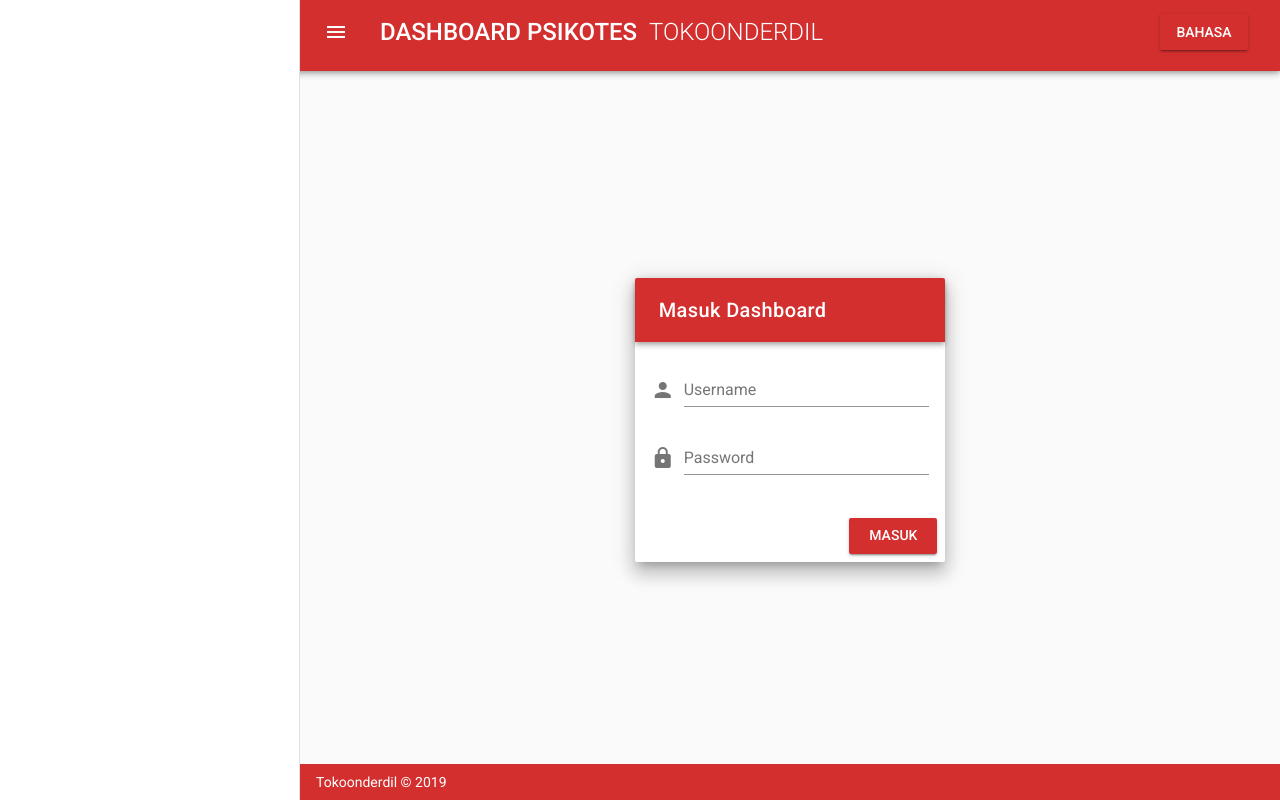
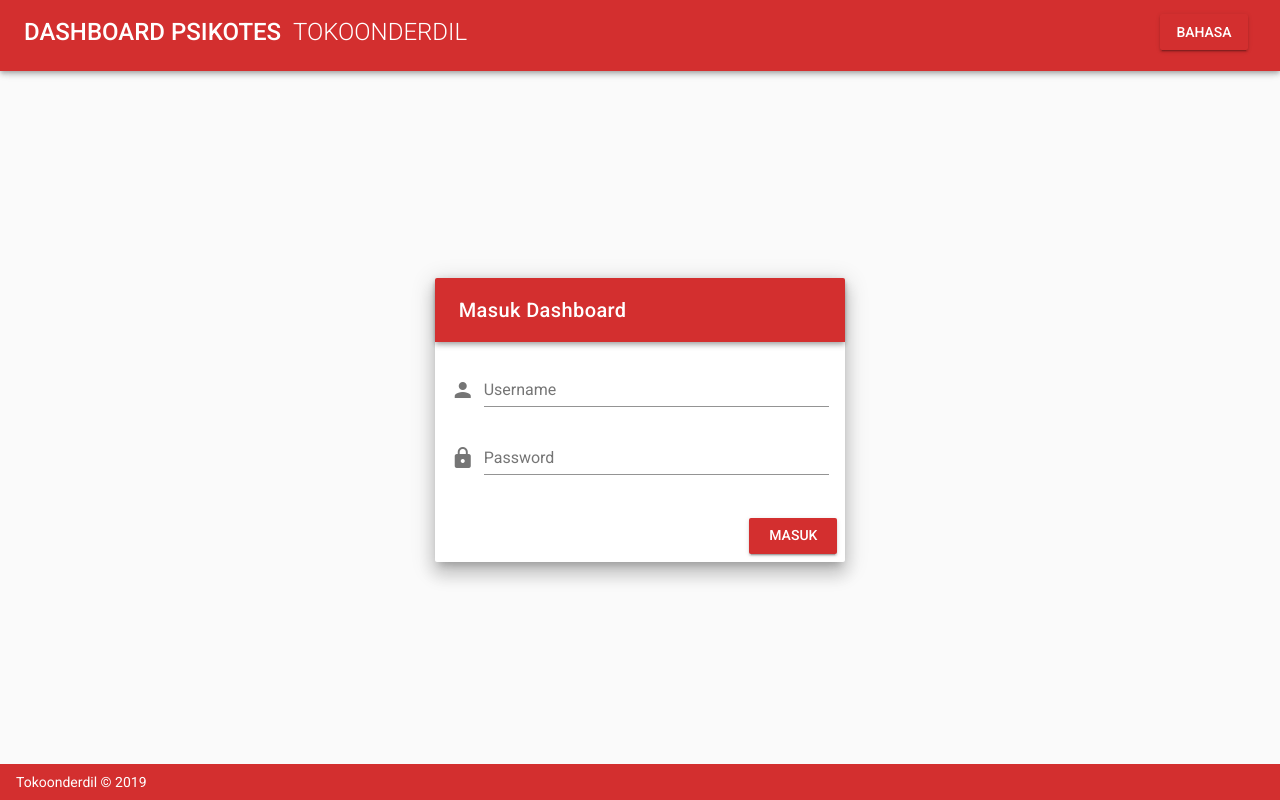
Before and after one commit to dickofn/tko-psikotes-dashboard, a Vue app: page / in a window 1280 px wide. Built offline with nearby package versions, Linux system fonts and the light colour scheme; what vuejs-smart-table would draw is missing.

Commit message:
better login screen

```diff
--- a/src/App.vue
+++ b/src/App.vue
@@ -2,7 +2,7 @@
   <div id="app">
     <v-app id="inspire">
       <!-- HEADER START -->
-      <v-navigation-drawer fixed v-model="drawer" app>
+      <v-navigation-drawer fixed v-model="drawer" app v-if="isLoggedIn">
         <v-list dense>
           <v-list-tile @click="$router.push({name : 'applicants'})" v-if="isLoggedIn">
             <v-list-tile-action>
@@ -46,7 +46,7 @@
         </v-list>
       </v-navigation-drawer>
       <v-toolbar color="red darken-2" dark fixed app extension-height="7">
-        <v-toolbar-side-icon @click.stop="drawer = !drawer"></v-toolbar-side-icon>
+        <v-toolbar-side-icon @click.stop="drawer = !drawer" v-if="isLoggedIn"></v-toolbar-side-icon>
         <v-toolbar-title class="headline text-uppercase">
           Dashboard Psikotes&nbsp;
           <span class="font-weight-light">Tokoonderdil</span>
```
